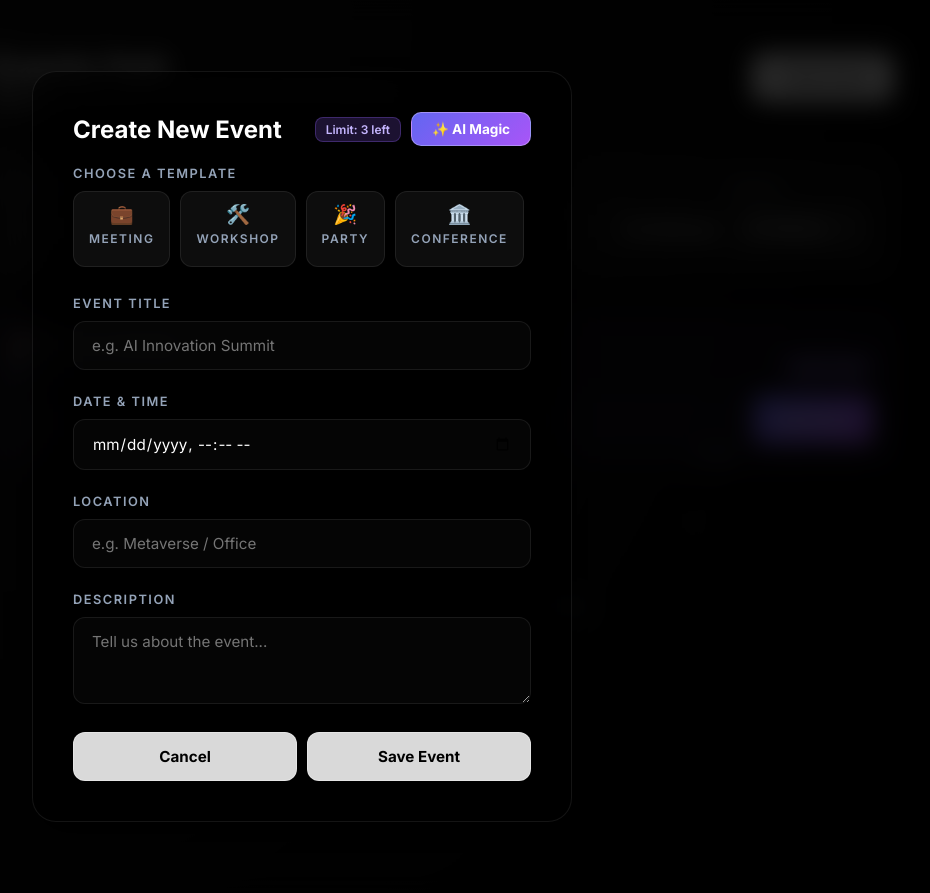
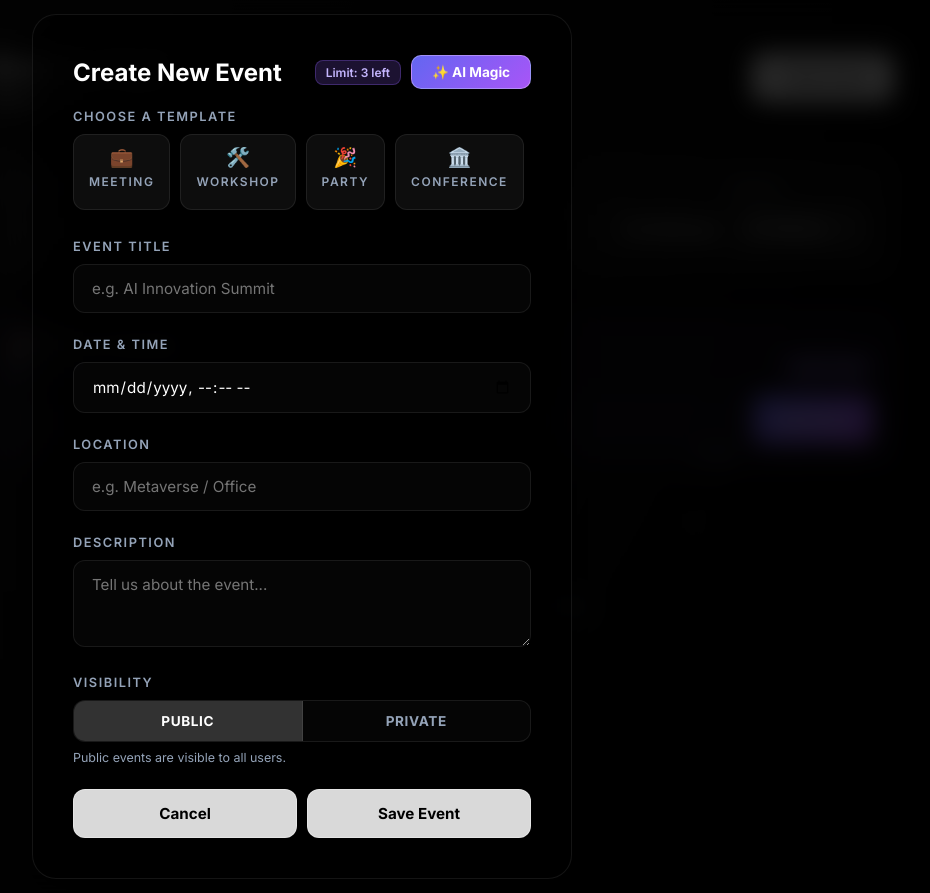
Before and after one commit to kareemzok/event-scheduler, a PHP site: page /dashboard.php in a window 1280 px wide, after a click on "+ New Event". Shown: the whole page, without its empty margins (338-1268 px from the left). Run offline with PHP 8.4, Linux system fonts and the light colour scheme; the visitor is signed in with stand-in values (Sample User, id 1); data that the repository does not hold is empty.

Commit message:
implement private/public event options

```diff
--- a/api/events.php
+++ b/api/events.php
@@ -33,7 +33,8 @@ function createEvent($pdo)
     $description = $_POST['description'] ?? '';
     $date = $_POST['event_date'] ?? '';
     $location = $_POST['location'] ?? '';
-    $is_public = isset($_POST['is_public']) ? 1 : 0;
+    $is_public = isset($_POST['is_public']) ? (int)$_POST['is_public'] : 1;
+    $is_public = $is_public === 0 ? 0 : 1;
 
     if (!$title || !$date) {
         echo json_encode(['error' => 'Missing required fields']);
@@ -66,14 +67,16 @@ function updateEvent($pdo)
     $description = $_POST['description'] ?? '';
     $date = $_POST['event_date'] ?? '';
     $location = $_POST['location'] ?? '';
+    $is_public = isset($_POST['is_public']) ? (int)$_POST['is_public'] : 1;
+    $is_public = $is_public === 0 ? 0 : 1;
 
     $stmt = $pdo->prepare("SELECT created_by FROM events WHERE id = ?");
     $stmt->execute([$id]);
     $event = $stmt->fetch();
 
     if ($event && ($event['created_by'] == $_SESSION['user_id'] || $_SESSION['role'] === 'admin')) {
-        $stmt = $pdo->prepare("UPDATE events SET title = ?, description = ?, event_date = ?, location = ? WHERE id = ?");
-        $stmt->execute([$title, $description, $date, $location, $id]);
+        $stmt = $pdo->prepare("UPDATE events SET title = ?, description = ?, event_date = ?, location = ?, is_public = ? WHERE id = ?");
+        $stmt->execute([$title, $description, $date, $location, $is_public, $id]);
         echo json_encode(['success' => true]);
     } else {
         echo json_encode(['error' => 'Unauthorized']);
--- a/assets/css/style.css
+++ b/assets/css/style.css
@@ -225,6 +225,51 @@ select.form-control option {
     background: rgba(255, 255, 255, 0.05);
     border-color: rgba(255, 255, 255, 0.4);
     box-shadow: 0 0 0 4px rgba(255, 255, 255, 0.03);
+}
+
+.form-helper {
+    margin-top: 8px;
+    display: block;
+    font-size: 0.78rem;
+    color: var(--text-muted);
+}
+
+.visibility-toggle {
+    display: inline-flex;
+    width: 100%;
+    border: 1px solid var(--glass-border);
+    border-radius: 12px;
+    overflow: hidden;
+    background: rgba(255, 255, 255, 0.02);
+}
+
+.visibility-toggle input[type="radio"] {
+    position: absolute;
+    opacity: 0;
+    pointer-events: none;
+}
+
+.visibility-toggle label {
+    flex: 1;
+    margin: 0;
+    padding: 12px 16px;
+    text-align: center;
+    cursor: pointer;
+    font-size: 0.85rem;
+    font-weight: 700;
+    letter-spacing: 0.6px;
+    text-transform: uppercase;
+    color: var(--text-muted);
+    transition: all 0.2s ease;
+}
+
+.visibility-toggle label:not(:last-of-type) {
+    border-right: 1px solid var(--glass-border);
+}
+
+.visibility-toggle input[type="radio"]:checked + label {
+    background: rgba(255, 255, 255, 0.18);
+    color: #fff;
 }
 
 /* Filter Bar */
--- a/dashboard.php
+++ b/dashboard.php
@@ -226,6 +226,16 @@ if (!isset($_SESSION['user_id'])) {
                     <textarea id="ev-desc" name="description" class="form-control" rows="3"
                         placeholder="Tell us about the event..."></textarea>
                 </div>
+                <div class="form-group">
+                    <label>Visibility</label>
+                    <div class="visibility-toggle" role="radiogroup" aria-label="Event visibility">
+                        <input type="radio" id="ev-public" name="is_public" value="1" checked>
+                        <label for="ev-public">Public</label>
+                        <input type="radio" id="ev-private" name="is_public" value="0">
+                        <label for="ev-private">Private</label>
+                    </div>
+                    <small class="form-helper">Public events are visible to all users.</small>
+                </div>
                 <div style="display: flex; gap: 10px; margin-top: 20px;">
                     <button type="button" class="btn btn-danger" onclick="closeModal('modal-event')">Cancel</button>
                     <button type="submit" class="btn">Save Event</button>
@@ -364,6 +374,8 @@ if (!isset($_SESSION['user_id'])) {
                 document.getElementById('form-create-event').reset();
                 document.getElementById('event-id').value = '';
                 document.getElementById('modal-title').innerText = 'Create New Event';
+                document.getElementById('ev-public').checked = true;
+                document.getElementById('ev-private').checked = false;
             }
             document.getElementById(id).classList.add('active');
         }
@@ -503,11 +515,18 @@ if (!isset($_SESSION['user_id'])) {
                 eventList.innerHTML = '<div style="grid-column: 1/-1; text-align: center; padding: 100px; color: var(--text-muted);">No events found matching your filters.</div>';
                 return;
             }
-            eventList.innerHTML = events.map(e => `
+            eventList.innerHTML = events.map(e => {
+                const isPublic = Number(e.is_public) === 1;
+                const visibilityClass = isPublic ? 'visibility-public' : 'visibility-private';
+                const visibilityLabel = isPublic ? 'Public' : 'Private';
+                return `
                 <div class="glass-container event-card">
                     <div style="display: flex; justify-content: space-between; align-items: flex-start; margin-bottom: 16px;">
                         <div class="event-tag">${e.location || 'Online'}</div>
-                        <span class="status-badge status-${e.user_status || 'invited'}">${e.user_status || 'Invited'}</span>
+                        <div class="event-badges">
+                            <span class="visibility-badge ${visibilityClass}">${visibilityLabel}</span>
+                            <span class="status-badge status-${e.user_status || 'invited'}">${e.user_status || 'Invited'}</span>
+                        </div>
                     </div>
                     <h3 class="event-title">${e.title}</h3>
                     <div class="event-info">
@@ -532,7 +551,8 @@ if (!isset($_SESSION['user_id'])) {
                                 onclick="deleteEvent(${e.id})">Delete</button>
                     </div>
                 </div>
-            `).join('');
+            `;
+            }).join('');
         }
 
         async function updateStatus(eventId, status) {
@@ -609,6 +629,10 @@ if (!isset($_SESSION['user_id'])) {
 
                     if (data.success) {
                         const e = data.event;
+                        document.getElementById('event-id').value = '';
+                        document.getElementById('modal-title').innerText = 'Create New Event';
+                        document.getElementById('ev-public').checked = true;
+                        document.getElementById('ev-private').checked = false;
                         document.getElementById('ev-title').value = e.title;
                         document.getElementById('ev-location').value = e.location;
                         document.getElementById('ev-desc').value = e.description;
@@ -842,6 +866,9 @@ if (!isset($_SESSION['user_id'])) {
             document.getElementById('ev-date').value = e.event_date.replace(' ', 'T');
             document.getElementById('ev-location').value = e.location;
             document.getElementById('ev-desc').value = e.description;
+            const isPublic = Number(e.is_public) === 1;
+            document.getElementById('ev-public').checked = isPublic;
+            document.getElementById('ev-private').checked = !isPublic;
             document.getElementById('modal-title').innerText = 'Edit Event';
             document.getElementById('modal-event').classList.add('active');
         }
```
Also changed, not shown: other parts of assets/css/style.css (+30 -0 lines), README.md.
